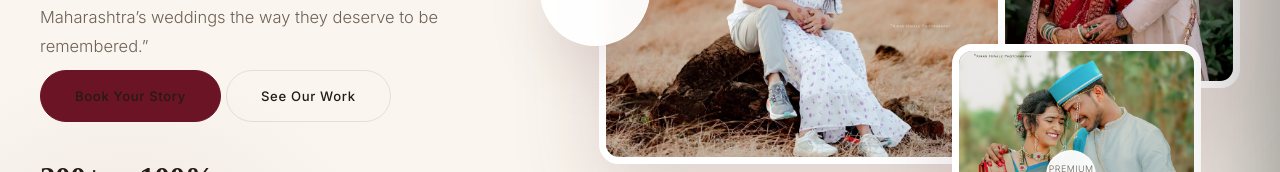
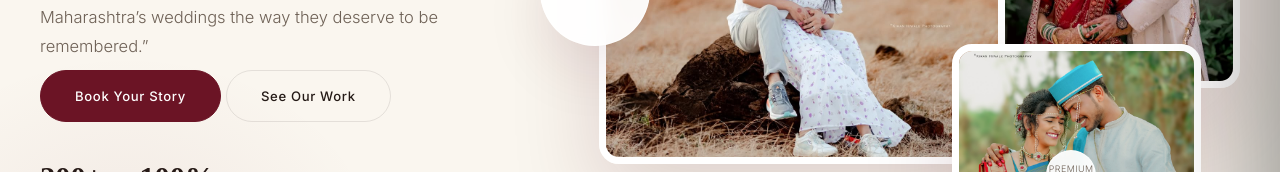
Before and after one commit to nagesh-rathod-9/lagngatha-react, a React (Vite) app: page / in a window 1280 px wide. Shown: the part 428-600 px from the top of the page. Built offline with nearby package versions, Linux system fonts and the light colour scheme; the HTML template or start-up script is replaced by a standard one.

Commit message:
[#23969] Fixing issue

```diff
--- a/package.json
+++ b/package.json
@@ -6,7 +6,7 @@
   "type": "module",
   "scripts": {
     "dev": "vite",
-    "build": "tsc -b && vite build",
+    "build": "vite build",
     "preview": "vite preview"
   },
   "keywords": [
--- a/src/styles/site.css
+++ b/src/styles/site.css
@@ -203,7 +203,7 @@ header.site-header.scrolled { background:rgba(250,246,239,.97); box-shadow:0 4px
 .filter-btn.active, .filter-btn:hover { background:var(--maroon); color:#fff; border-color:var(--maroon); }
 .filter-btn.is-reel { border-color:var(--gold); color:var(--maroon); }
 .filter-btn.is-reel.active, .filter-btn.is-reel:hover { background:var(--gold); border-color:var(--gold); color:#fff; }
-.nav-cta a.btn-gold {
+ a.btn-gold {
   color: #ffffff !important;
 }
 .gallery-tile { border-radius:var(--radius-sm); overflow:hidden; position:relative; cursor:pointer; box-shadow:0 8px 24px rgba(74,14,26,.06); background:#f5f0e8; }
```
